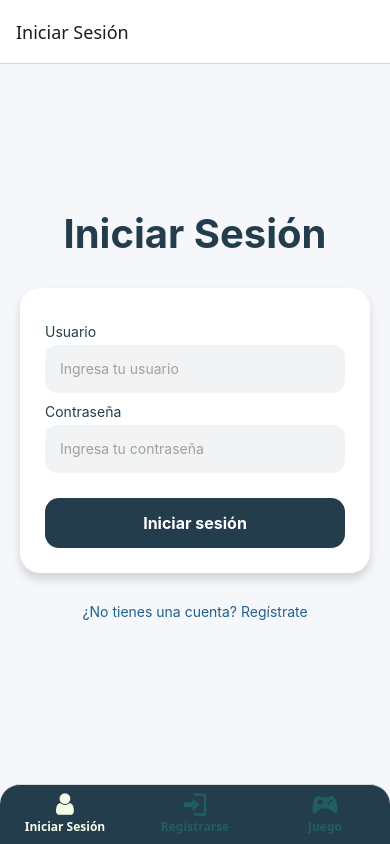
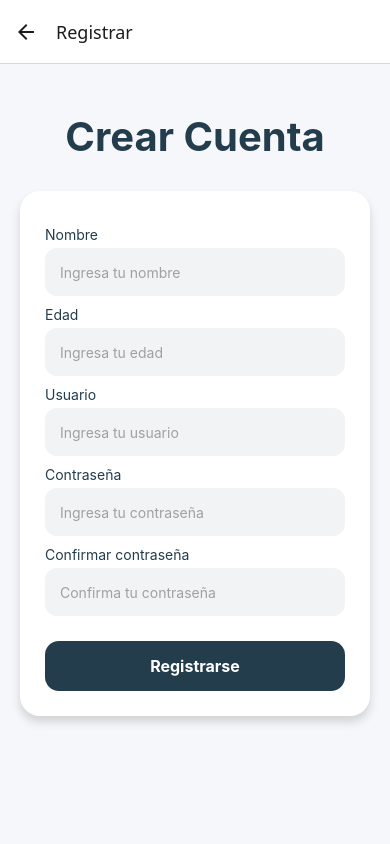
Before and after one commit to AndySamue/proyecto.-final, a React Native app: screen /Registrar in a window 390 px wide. Built offline with nearby package versions, Linux system fonts and the light colour scheme.

Commit message:
Reestructura de navegación y pantallas

```diff
--- a/App.tsx
+++ b/App.tsx
@@ -1,18 +1,15 @@
-import { StatusBar } from 'expo-status-bar';
-import { StyleSheet, Text, View } from 'react-native';
-import MainNav from './navigations/MainNavigator';
+import { StyleSheet } from "react-native";
+import StackNav from "./navigations/StackNavigator";
 
 export default function App() {
-  return (
-   <MainNav/>
-  );
+  return <StackNav />;
 }
 
 const styles = StyleSheet.create({
   container: {
     flex: 1,
-    backgroundColor: '#fff',
-    alignItems: 'center',
-    justifyContent: 'center',
+    backgroundColor: "#fff",
+    alignItems: "center",
+    justifyContent: "center",
   },
 });
--- a/navigations/MainNavigator.tsx
+++ /dev/null
@@ -1,68 +0,0 @@
-import { createBottomTabNavigator } from "@react-navigation/bottom-tabs";
-import { NavigationContainer } from "@react-navigation/native";
-
-import RegisterSceen from "../screens/RegisterSceen";
-import LoginScreen from "../screens/LoginScreen";
-import GameScreen from "../screens/GameScreen";
-import { FontAwesome, Entypo } from '@expo/vector-icons';
-
-
-const Tab = createBottomTabNavigator();
-
-function MyTabs() {
-  return (
-    <Tab.Navigator
-      screenOptions={{
-        tabBarStyle: {
-          backgroundColor: "#233D4D",
-          height: 60,
-          borderTopLeftRadius: 20,
-          borderTopRightRadius: 20,
-          position: "absolute",
-        },
-        tabBarActiveTintColor: "#F5FBE6",
-        tabBarInactiveTintColor: "#215E61",
-        tabBarLabelStyle: {
-          fontSize: 12,
-          fontWeight: "bold",
-        },
-      }}
-    >
-      <Tab.Screen
-        name="Iniciar Sesión"
-        component={LoginScreen}
-        options={{
-          tabBarIcon: ({ color, size }) => (
-            <FontAwesome name="user" size={size} color={color} />
-          ),
-        }}
-      />
-      <Tab.Screen
-        name="Registrarse"
-        component={RegisterSceen}
-        options={{headerShown: false,
-          tabBarIcon: ({ color, size }) => (
-            <Entypo name="login" size={size} color={color} />
-          ),
-        }}
-      />
-      <Tab.Screen
-        name="Juego"
-        component={GameScreen}
-        options={{
-          tabBarIcon: ({ color, size }) => (
-            <Entypo name="game-controller" size={size} color={color} />
-          ),
-        }}
-      />
-    </Tab.Navigator>
-  );
-}
-
-export default function MainNav() {
-  return (
-    <NavigationContainer>
-      <MyTabs />
-    </NavigationContainer>
-  );
-}
--- /dev/null
+++ b/navigations/StackNavigator.tsx
@@ -0,0 +1,23 @@
+import { createStackNavigator } from "@react-navigation/stack";
+import LoginScreen from "../screens/LoginScreen";
+import RegisterSceen from "../screens/RegisterSceen";
+import { NavigationContainer } from "@react-navigation/native";
+
+const Stack =  createStackNavigator();
+
+function MyStack() {
+    return(
+        <Stack.Navigator>
+            <Stack.Screen name="Iniciar Sesión" component={LoginScreen}/>
+            <Stack.Screen name="Registrar" component={RegisterSceen}/>
+        </Stack.Navigator>
+    )
+}
+
+export default function StackNav() {
+    return(
+        <NavigationContainer>
+            <MyStack/>
+        </NavigationContainer>
+    )
+}
--- a/screens/LoginScreen.tsx
+++ b/screens/LoginScreen.tsx
@@ -7,7 +7,7 @@ import {
 } from "react-native";
 import React from "react";
 
-export default function LoginScreen() {
+export default function LoginScreen({ navigation }: any) {
   return (
     <View style={styles.container}>
       <Text style={styles.title}>Iniciar Sesión</Text>
@@ -33,10 +33,11 @@ export default function LoginScreen() {
         </TouchableOpacity>
       </View>
 
-      <TouchableOpacity style={styles.link}>
-        <Text style={styles.linkText}>
-          ¿No tienes una cuenta? Regístrate
-        </Text>
+      <TouchableOpacity
+        style={styles.link}
+        onPress={() => navigation.navigate("Registrar")}
+      >
+        <Text style={styles.linkText}>¿No tienes una cuenta? Regístrate</Text>
       </TouchableOpacity>
     </View>
   );
@@ -107,6 +108,6 @@ const styles = StyleSheet.create({
 
   linkText: {
     color: "#1E6091",
-    fontSize: 14,
+    fontSize: 15,
   },
 });
--- a/screens/RegisterSceen.tsx
+++ b/screens/RegisterSceen.tsx
@@ -1,189 +1,179 @@
-import { Alert, StyleSheet, Text, TextInput, TouchableOpacity, View } from 'react-native'
-import React, { useState } from 'react'
-import { supabase } from '../supabase/config'
+import {
+  Alert,
+  StyleSheet,
+  Text,
+  TextInput,
+  TouchableOpacity,
+  View,
+} from "react-native";
+import React, { useState } from "react";
+import { supabase } from "../supabase/config";
 
+export default function RegisterScreen() {
+  const [user, setUser] = useState("");
+  const [name, setName] = useState("");
+  const [age, setAge] = useState(0);
+  const [password, setPassword] = useState("");
+  const [confirmPass, setConfirmPass] = useState("");
 
-export default function RegisterSceen() {
-
-  const [user, setuser] = useState("")
-  const [name, setname] = useState("")
-  const [age, setage] = useState(0)
-  const [password, setpassword] = useState("")
-  const [confirmpass, setconfirmpass] = useState("")
-
-
-  function validarCampos(){
-
-    if(
+  function validarCampos() {
+    if (
       name.trim() === "" ||
       user.trim() === "" ||
       password.trim() === "" ||
-      confirmpass.trim() === "")
-      {
-        Alert.alert("Error", "Todos los campos son obligatorios")
-        return false
+      confirmPass.trim() === ""
+    ) {
+      Alert.alert("Error", "Todos los campos son obligatorios");
+      return false;
     }
 
-    if(age < 5 || isNaN(age))
-      {
-        Alert.alert("Error", "Edad minima 5 años")
-        return false
+    if (age < 5 || isNaN(age)) {
+      Alert.alert("Error", "Edad mínima 5 años");
+      return false;
     }
 
-    if(password !== confirmpass)
-      {
-        Alert.alert("Error", "Las contraseñas no coinciden")
-        return false
+    if (password !== confirmPass) {
+      Alert.alert("Error", "Las contraseñas no coinciden");
+      return false;
     }
 
-    if(password.length < 6)
-      {
-        Alert.alert("Error", "La contraseña debe tener al menos 6 caracteres")
-        return false
-
-      } return true
+    if (password.length < 6) {
+      Alert.alert("Error", "La contraseña debe tener al menos 6 caracteres");
+      return false;
     }
 
-
-
-  async function guardarRegister(){
-
-    if(!validarCampos()){
-      return
+    return true;
   }
 
-    const { error } = await supabase
-  .from('register')
-  .insert(
-    {
+  async function guardarRegister() {
+    if (!validarCampos()) return;
+
+    const { error } = await supabase.from("register").insert({
       user: user,
       name: name,
       age: age,
       password: password,
-      confirmpass: confirmpass
-    }
-  )
-  //console.log(error);
-  if(error){
-    console.log(error);
-    Alert.alert("Error", "No se pudo registrar el usuario")
-  }else{
-    Alert.alert("Éxito", "Usuario registrado correctamente")
+      confirmpass: confirmPass,
+    });
+
+    if (error) {
+      Alert.alert("Error", "No se pudo registrar el usuario");
+    } else {
+      Alert.alert("Éxito", "Usuario registrado correctamente");
     }
   }
 
-
   return (
     <View style={styles.container}>
-      <Text style={styles.title}> ¡Registrar Usuario! </Text>
-      <Text> </Text>
+      <Text style={styles.title}>Crear Cuenta</Text>
 
-        <View style={styles.formContainer}>
+      <View style={styles.card}>
         <Text style={styles.label}>Nombre</Text>
         <TextInput
-        placeholder='Nombre'
-        placeholderTextColor={'#1d3557d8'}
           style={styles.input}
-        onChangeText={(texto)=>setname(texto)}
+          placeholder="Ingresa tu nombre"
+          placeholderTextColor="#A0A0A0"
+          onChangeText={setName}
         />
-
 
         <Text style={styles.label}>Edad</Text>
         <TextInput
-        placeholder='Edad'
-        placeholderTextColor={'#1d3557d8'}
           style={styles.input}
-        onChangeText={(texto)=>setage(+texto)}
-        keyboardType='numeric'
+          placeholder="Ingresa tu edad"
+          placeholderTextColor="#A0A0A0"
+          keyboardType="numeric"
+          onChangeText={(t) => setAge(+t)}
         />
 
         <Text style={styles.label}>Usuario</Text>
         <TextInput
-        placeholder='Usuario'
-        placeholderTextColor={'#1d3557d8'}
           style={styles.input}
-        onChangeText={(texto)=>setuser(texto)}
+          placeholder="Ingresa tu usuario"
+          placeholderTextColor="#A0A0A0"
+          onChangeText={setUser}
         />
 
         <Text style={styles.label}>Contraseña</Text>
         <TextInput
-        placeholder='Contraseña Secreta'
-        placeholderTextColor={'#1d3557d8'}
           style={styles.input}
-        onChangeText={(texto)=>setpassword(texto)}
-        secureTextEntry={true}
+          placeholder="Ingresa tu contraseña"
+          placeholderTextColor="#A0A0A0"
+          secureTextEntry
+          onChangeText={setPassword}
         />
 
-      <Text style={styles.label}>Confirmar Contraseña</Text>
+        <Text style={styles.label}>Confirmar contraseña</Text>
         <TextInput
-        placeholder='Confirma tu Contraseña'
-        placeholderTextColor={'#1d3557d8'}
           style={styles.input}
-        onChangeText={(texto)=>setconfirmpass(texto)}
-        secureTextEntry={true}
+          placeholder="Confirma tu contraseña"
+          placeholderTextColor="#A0A0A0"
+          secureTextEntry
+          onChangeText={setConfirmPass}
         />
+
+        <TouchableOpacity style={styles.button} onPress={guardarRegister}>
+          <Text style={styles.buttonText}>Registrarse</Text>
+        </TouchableOpacity>
       </View>
-
-      <TouchableOpacity  style={styles.button} onPress={()=>guardarRegister()}>
-        <Text style={{ color:'white'}}> REGISTRAR </Text>
-      </TouchableOpacity>
-
-
     </View>
-  )
+  );
 }
 
 const styles = StyleSheet.create({
-  container:{
-    flex:1,
-    padding:20,
-    alignItems:'center',
-    justifyContent:'center',
+  container: {
+    flex: 1,
+    backgroundColor: "#F5F7FA",
+    justifyContent: "center",
+    paddingHorizontal: 20,
+    paddingBottom: 80,
   },
-  input:{
-    fontSize: 13,
-    margin:5,
-    borderRadius:15,
-    padding:13,
-    textAlign:'center',
-    color:'#1d3557',
-    borderWidth:3,
-    borderColor:'#a8dadc',
+
+  title: {
+    fontSize: 40,
+    fontWeight: "bold",
+    color: "#233D4D",
+    textAlign: "center",
+    marginBottom: 30,
   },
-  title:{
-    fontSize:28,
-    marginBottom:10,
-    textAlign:'center',
-    fontWeight:'bold',
-    color:'#1d3557',
-    textShadowColor: '#7399e9',
-    textShadowOffset: { width: 2, height: 2 },
-    textShadowRadius: 5,
+
+  card: {
+    backgroundColor: "#FFFFFF",
+    borderRadius: 20,
+    padding: 25,
+    shadowColor: "#000",
+    shadowOffset: { width: 0, height: 6 },
+    shadowOpacity: 0.15,
+    shadowRadius: 10,
+    elevation: 6,
   },
-  formContainer:{
-    backgroundColor:'#ffffff',
-    borderRadius:20,
-    padding:15,
-    width:'95%',
-    shadowColor: '#000',
-    shadowOffset: { width: 0, height: 4 },
-    shadowOpacity: 0.3,
-    shadowRadius: 8,
+
+  label: {
+    fontSize: 14,
+    color: "#233D4D",
+    marginBottom: 5,
+    marginTop: 10,
   },
-  label:{
-    fontSize:16,
-    fontWeight:'600',
-    color:'#1d3557',
-    marginLeft:10,
+
+  input: {
+    backgroundColor: "#F1F3F5",
+    borderRadius: 12,
+    paddingHorizontal: 15,
+    height: 48,
+    fontSize: 14,
   },
-  button:{
-    backgroundColor:'#1d3557',
-    paddingVertical:15,
-    paddingHorizontal:40,
-    borderRadius:25,
-    marginTop:25,
-    width:'90%',
-    alignItems:'center',
-    borderWidth:3,
-  }
-})
+
+  button: {
+    backgroundColor: "#233D4D",
+    borderRadius: 14,
+    height: 50,
+    justifyContent: "center",
+    alignItems: "center",
+    marginTop: 25,
+  },
+
+  buttonText: {
+    color: "#FFFFFF",
+    fontSize: 16,
+    fontWeight: "bold",
+  },
+});
```
Also changed, not shown: navigations/TabsNavigator.tsx (added, +16 -0 lines), screens/PuntuacionScreen.tsx (+12 -0 lines), screens/WelcomeScreen.tsx (deleted, +0 -12 lines). Lines whose indentation alone changed are shown as unchanged.
